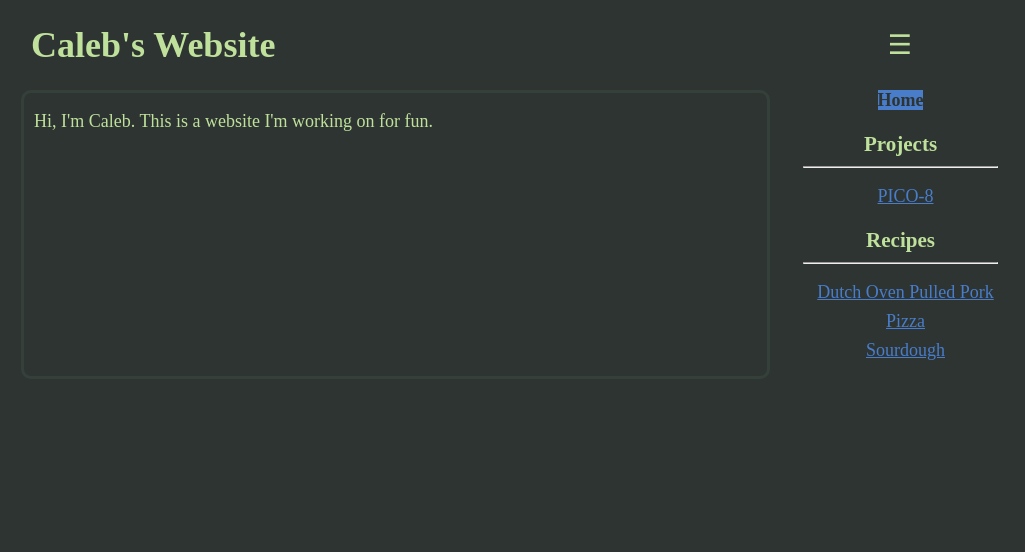
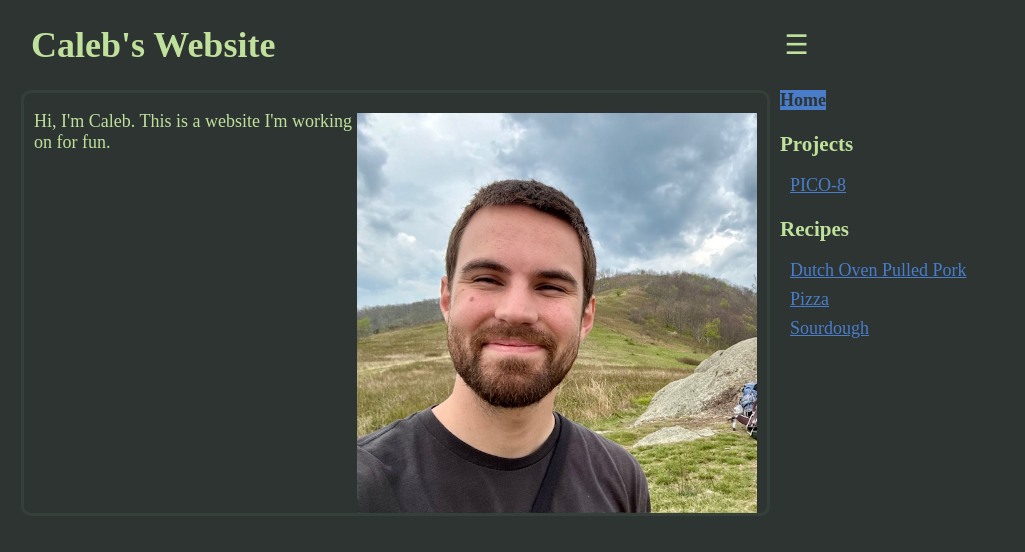
Before and after one commit to CalebHicks1/jekyll_website, a Jekyll site: the page built from index.html, in a window 1280 px wide. Shown: the top 552 px of the page, without its empty margins (119-1144 px from the left). Built offline with Jekyll 4.4.1, drawn with Linux system fonts in a browser that asks for light colours; some web fonts are replaced.

Commit message:
reworked nav bar and added image to home page

```diff
--- a/_includes/navigation_vertical.html
+++ b/_includes/navigation_vertical.html
@@ -1,4 +1,4 @@
-<div style="position:sticky; top:20px;list-style-type: none; padding-inline-start: 0px; text-align: center;">
+<div style="position:sticky; top:20px;list-style-type: none; padding-inline-start: 0px; text-align: left;">
     {% for item in site.data.navigation %}
     <li>
 
@@ -16,7 +16,7 @@
         <h3 style="margin-bottom: 0;">
             {{ collection.label | capitalize }}
         </h3>
-        <hr style="color:var(--fg-color); width:80%">
+        <!--<hr style="color:var(--fg-color); width:80%">-->
         <ul style=" padding-inline-start: 10px; list-style-type:none;">
 
             {% for item in collection.docs %}
--- a/_layouts/content.html
+++ b/_layouts/content.html
@@ -22,9 +22,9 @@
             <h1>{{ page.title }}</h1>
         </div>
         <!-- right column -->
-        <div style="display:flex;flex:25%; padding-left:10px; align-items:center;justify-content: center;">
+        <div style="display:flex;flex:25%; padding-left:10px; align-items:left;justify-content: left;">
 
-            <button onclick="toggleSidePanel()" style="width:50%; background-color:transparent;border:none;color:var(--fg-color);font-size:1.5em">☰</button>
+            <button onclick="toggleSidePanel()" style="width:fit-content;cursor:pointer; background-color:transparent;border:none;color:var(--fg-color);font-size:1.5em">☰</button>
         </div>
     </div>
     <div style="width: 100%; display:flex;">
--- a/index.html
+++ b/index.html
@@ -2,9 +2,7 @@
 title: Caleb's Website
 layout: content
 ---
-<!--
-<img src="/assets/images/sketch.png" style="width: 100%;">
--->
+<img src="/assets/images/caleb.jpeg" style="max-width: 400px; float:right; padding-top: 20px;">
 <p>
     Hi, I'm Caleb. This is a website I'm working on for fun.
 </p>
```
Also changed, not shown: assets/images/caleb.jpeg (added).
